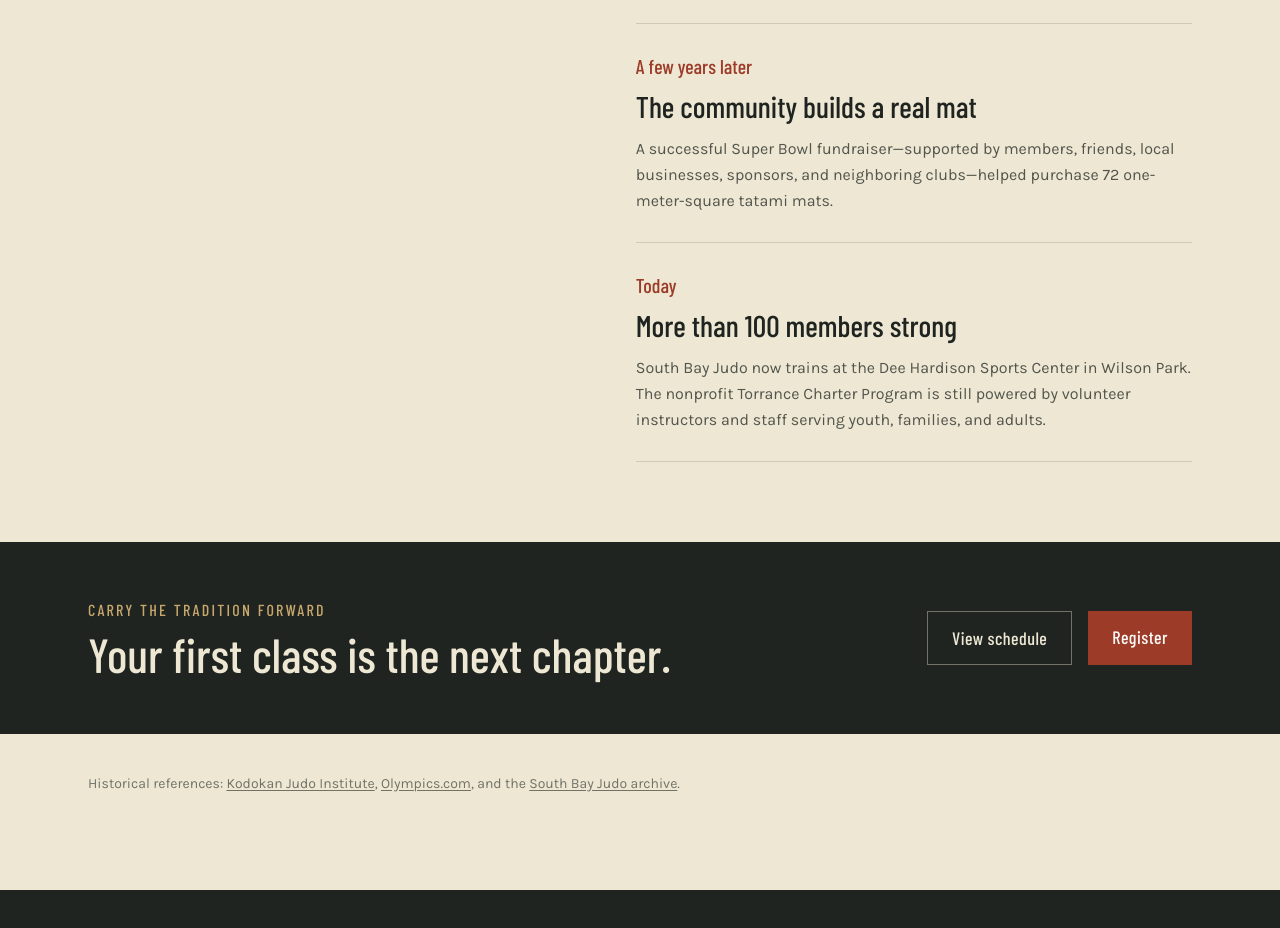
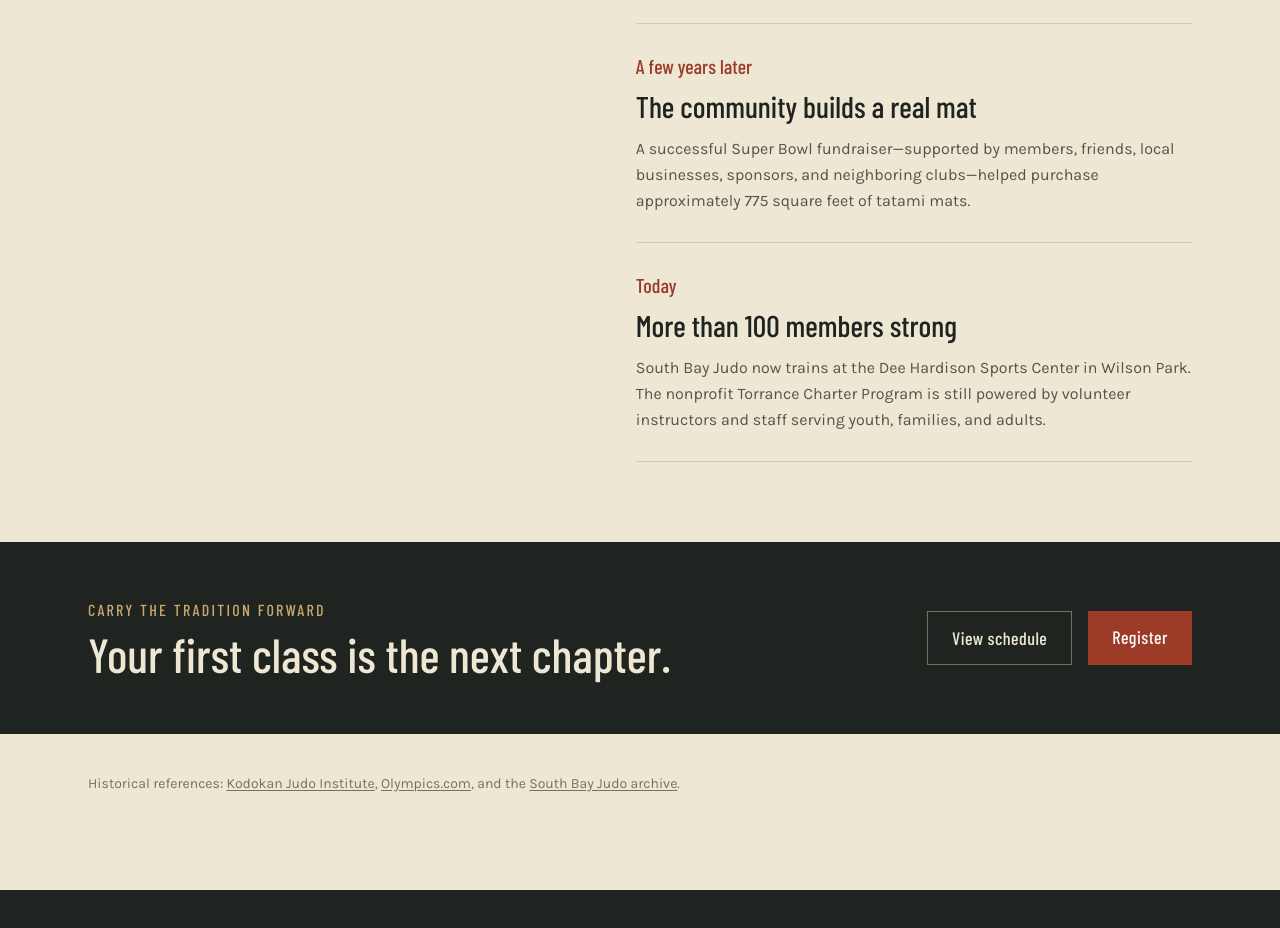
Before and after one commit to cshiosaki/southbayjudo, a Next.js app in the folder south-bay-judo/: page /history in a window 1280 px wide. Shown: the part 2700-3628 px from the top of the page. Built offline with nearby package versions, Linux system fonts and the light colour scheme.

Commit message:
Express club mat area in square feet

```diff
--- a/south-bay-judo/app/history/page.tsx
+++ b/south-bay-judo/app/history/page.tsx
@@ -45,7 +45,7 @@ const clubTimeline = [
   {
     year: "A few years later",
     title: "The community builds a real mat",
-    body: "A successful Super Bowl fundraiser—supported by members, friends, local businesses, sponsors, and neighboring clubs—helped purchase 72 one-meter-square tatami mats.",
+    body: "A successful Super Bowl fundraiser—supported by members, friends, local businesses, sponsors, and neighboring clubs—helped purchase approximately 775 square feet of tatami mats.",
   },
   {
     year: "Today",
```
